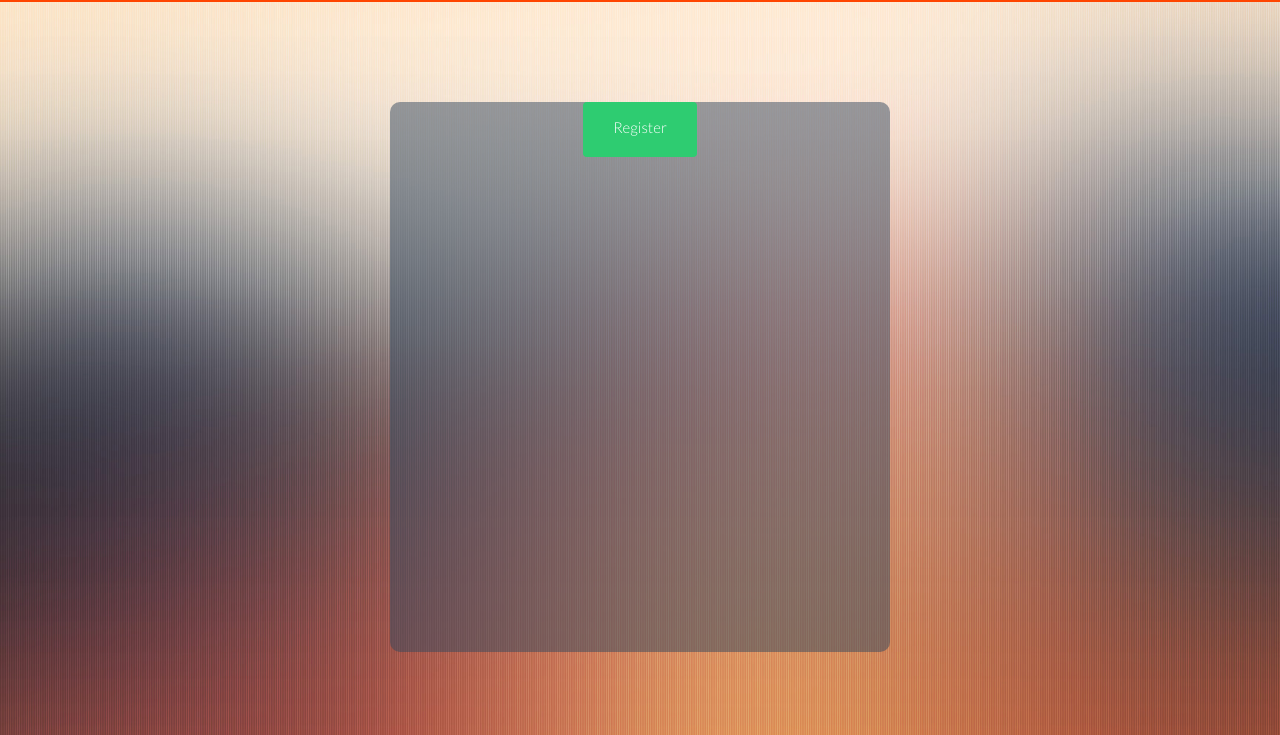
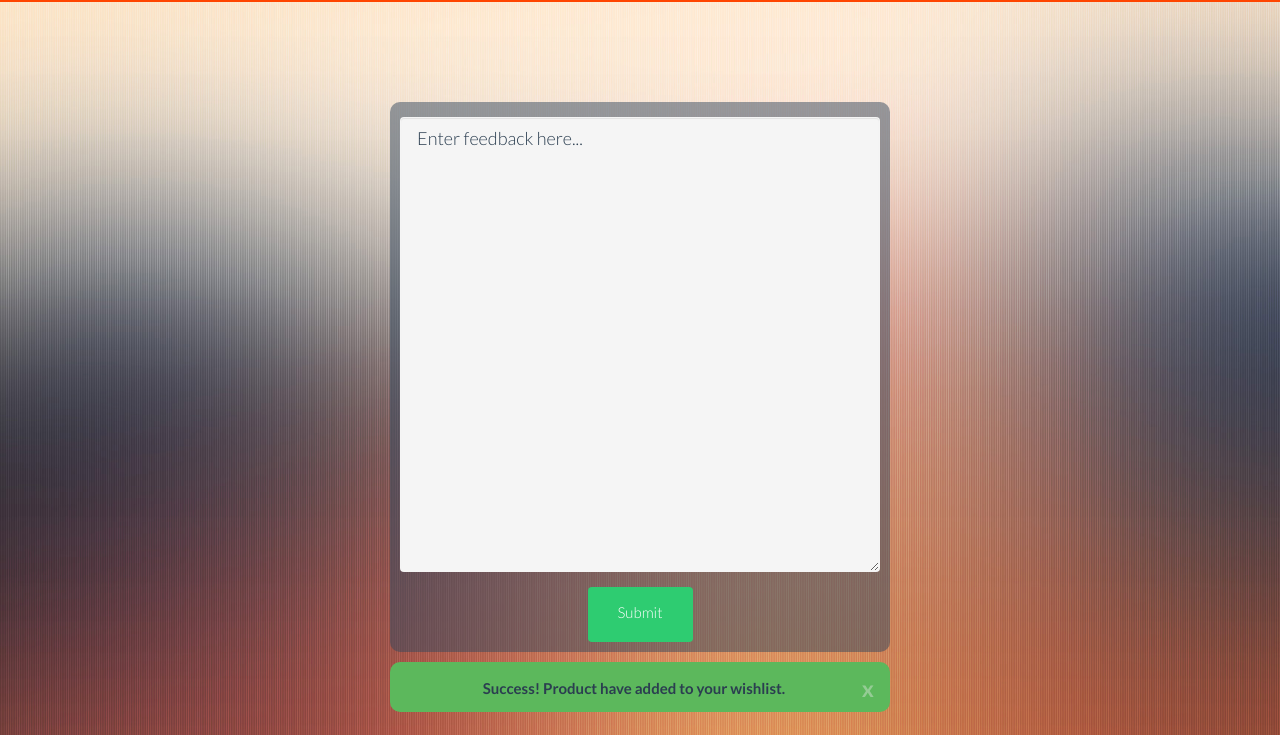
Before and after one commit to sheshankkodam/echopath-uf, a Flask app: page /feedback in a window 1280 px wide. Shown: the part 65-800 px from the top of the page. Run offline with Flask 2, Linux system fonts and the light colour scheme; parts of the project's set-up code (start-up, migrations or seed data) failed here and were passed over; some libraries are stand-ins or nearby versions.

Commit message:
added feedback styling

```diff
--- /dev/null
+++ b/src/frontend_static/css/feedback.css
@@ -0,0 +1,39 @@
+.feedbackContainer {
+    width: 500px;
+    height: 550px;
+    text-align: center;
+    background-color: rgba(52, 73, 94, 0.5);
+    margin: 100px auto 0;
+    border-radius: 10px;
+}
+
+.feedbackGroup {
+    padding: 3% 0 0 2%;
+}
+
+.feedbackText {
+    width: 480px;
+    font-size: 18px;
+    background-color: whitesmoke;
+    border-radius: 4px;
+    text-align: left;
+}
+
+.btn_submit_feedback {
+    padding: 15px 30px;
+    color: #fff;
+    background-color: #2ECC71;
+    border: none;
+    border-radius: 4px;
+    border-bottom: 4px solid #2ECC71;
+}
+
+.feedbackNotification {
+    width: 500px;
+    height: 50px;
+    text-align: center;
+    margin: 10px auto 0;
+    border-radius: 10px;
+    color: #2b3e50;
+    font-weight: bold;
+}
--- a/src/frontend_static/css/register.css
+++ b/src/frontend_static/css/register.css
@@ -94,14 +94,3 @@ input[type="text"], input[type=email], input[type=tel] {
     color: #2b3e50;
     font-weight: bold;
 }
-
-
-/*feedback tab css*/
-.btn_submit_feedback {
-    padding: 15px 30px;
-    color: #fff;
-    background-color: #2ECC71;
-    border: none;
-    border-radius: 4px;
-    border-bottom: 4px solid #2ECC71;
-}
--- a/src/templates/feedback.html
+++ b/src/templates/feedback.html
@@ -8,7 +8,7 @@
         <!-- Custom CSS @overrides bootstrap elements-->
         <link rel="stylesheet" href="../frontend_static/css/bootstrap_superhero.css">
         <link rel="stylesheet" href="../frontend_static/css/echopath.css">
-        <link rel="stylesheet" href="../frontend_static/css/register.css">
+        <link rel="stylesheet" href="../frontend_static/css/feedback.css">
     </head>
     <body>
         <header>
@@ -25,18 +25,17 @@
                 </nav>
             </header>
         <div class="divider"></div>
-        <div class="container">
-            <input class="btn_submit_feedback" type="submit" name="register" value="Register">
+        <div class="feedbackContainer">
+            <div class="form-group feedbackGroup">
+              <textarea class="form-control feedbackText" rows="17" id="comment">Enter feedback here...</textarea>
+            </div>
+            <input class="btn_submit_feedback" type="submit" name="submit" value="Submit">
         </div>
-         <!--<div class="alert alert-success" id="success-alert">-->
-            <!--<button type="button" class="close" data-dismiss="alert">x</button>-->
-            <!--<strong>Success! </strong>-->
-            <!--Product have added to your wishlist.-->
-        <!--</div>-->
-        <!--<div class="alert alert-warning registerStatusNotification" id='notification-box'>-->
-             <!--This notification box can alert the status of the registration-->
-        <!--</div>-->
-
+        <div class="alert alert-success feedbackNotification" id="feedback-alert">
+            <button type="button" class="close" data-dismiss="alert">x</button>
+            <strong>Success! </strong>
+            Product have added to your wishlist.
+        </div>
     </body>
     <script type="text/javascript" src="https://code.jquery.com/jquery-1.11.0.min.js"></script>
     <script type="application/javascript" src="../frontend_static/javascript/feedback.js"></script>
```
